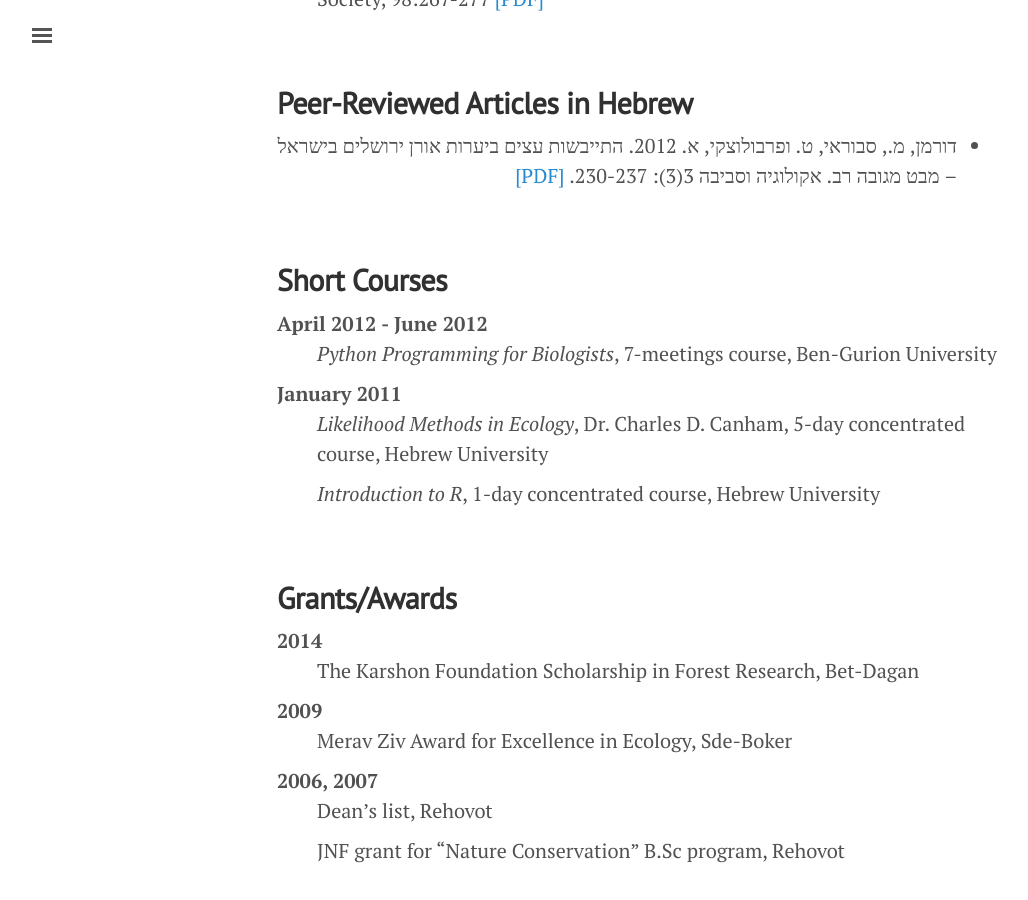
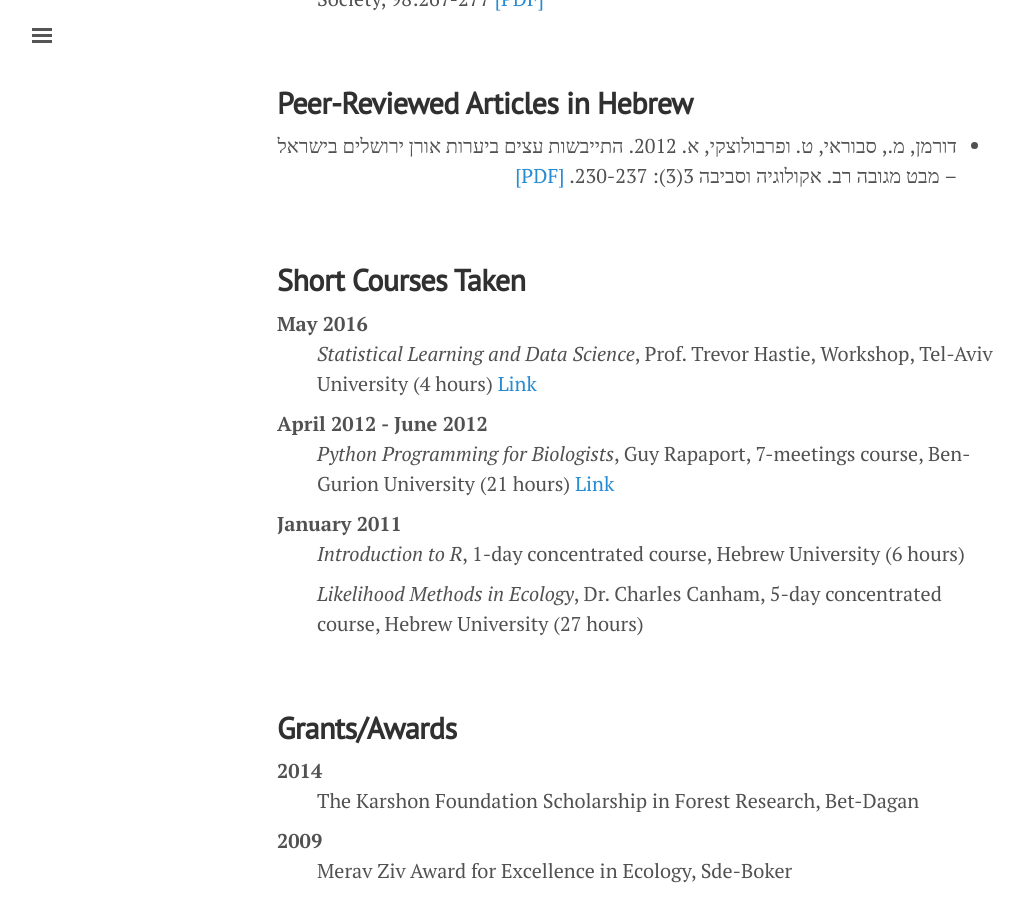
Before and after one commit to michaeldorman/michaeldorman.github.io, a Jekyll site: the page built from cv.md, in a window 1280 px wide and 900 px high, scrolled down 4186 px. Shown: the whole window, without its empty margins (3-1031 px from the left). Built offline with Jekyll 4.4.1, drawn with Linux system fonts in a browser that asks for light colours.

Commit message:
Update cv.md

```diff
--- a/cv.md
+++ b/cv.md
@@ -132,14 +132,17 @@ August 2006
 
 <br>
 
-## **Short Courses**
+## **Short Courses Taken**
+
+May 2016
+:    *Statistical Learning and Data Science*, Prof. Trevor Hastie, Workshop, Tel-Aviv University (4 hours) [Link](http://www.statistics.org.il/2016/05/1380)
 
 April 2012 - June 2012
-:    *Python Programming for Biologists*, 7-meetings course, Ben-Gurion University
+:    *Python Programming for Biologists*, Guy Rapaport, 7-meetings course, Ben-Gurion University (21 hours) [Link](http://bioinfo.bgu.ac.il/courses/python2011/)
 
 January 2011
-:    *Likelihood Methods in Ecology*, Dr. Charles D. Canham, 5-day concentrated course, Hebrew University
-:    *Introduction to R*, 1-day concentrated course, Hebrew University
+:    *Introduction to R*, 1-day concentrated course, Hebrew University (6 hours)
+:    *Likelihood Methods in Ecology*, Dr. Charles Canham, 5-day concentrated course, Hebrew University (27 hours)
 
 <br>
 
```
